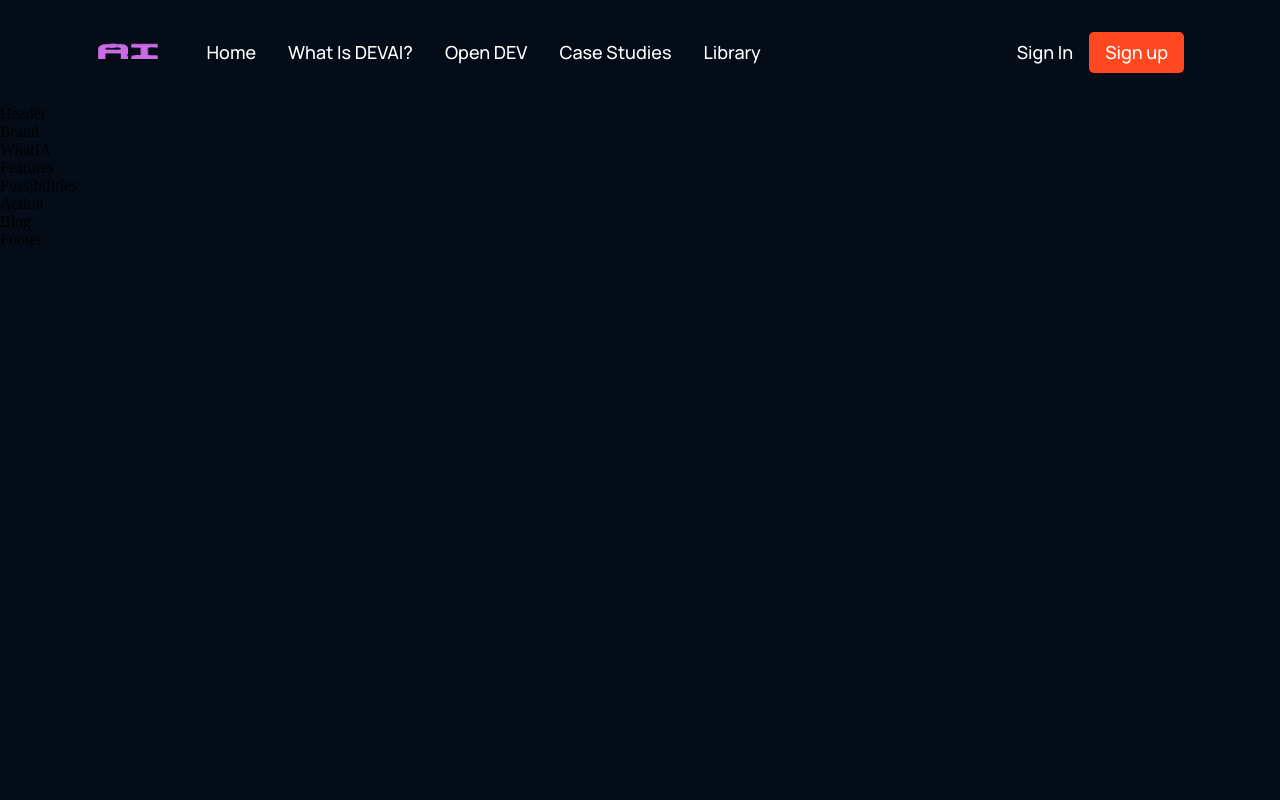
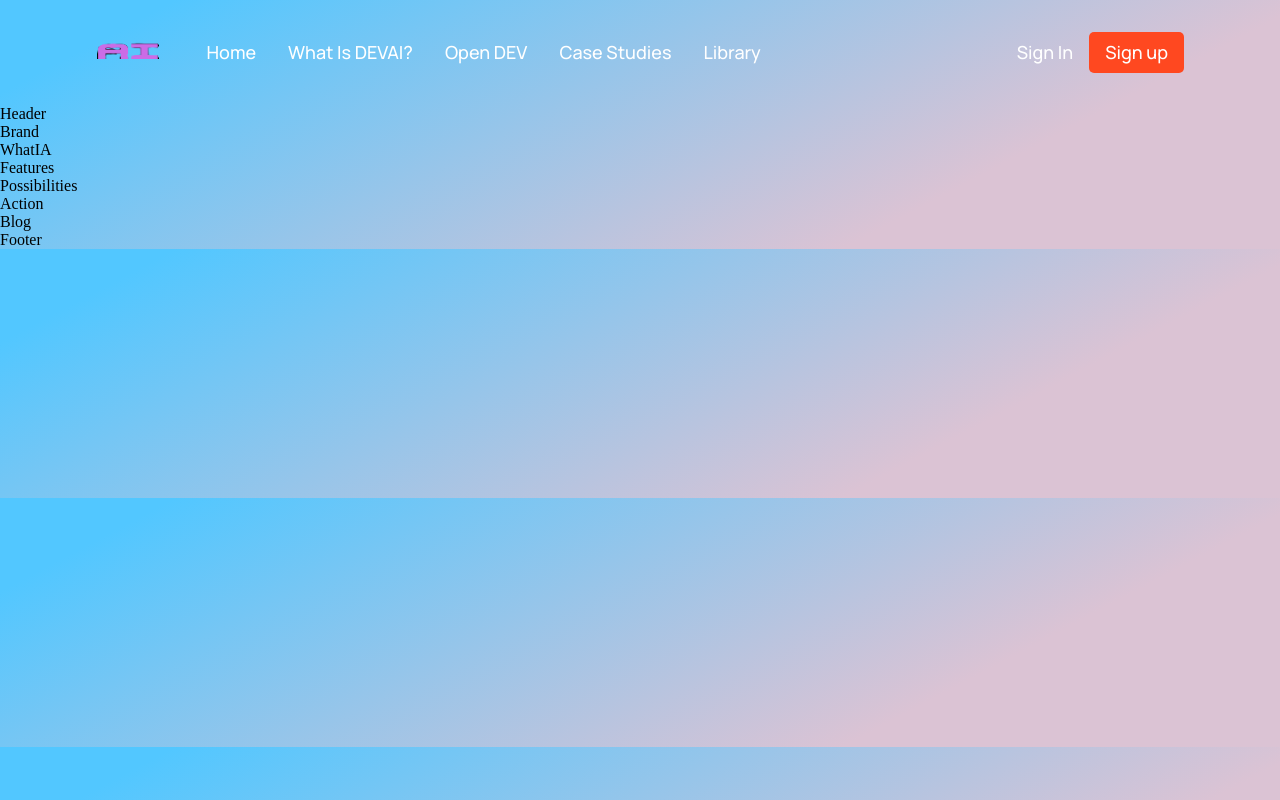
Before and after one commit to Benevanio/Hazy_tech, a React (Create React App) app: page / in a window 1280 px wide. Built offline with nearby package versions, Linux system fonts and the light colour scheme.

Commit message:
Add gradiente

```diff
--- a/public/index.html
+++ b/public/index.html
@@ -13,7 +13,7 @@
 
     <link rel="manifest" href="%PUBLIC_URL%/manifest.json" />
 
-    <title>AI_COMDEV</title>
+    <title>IA_DEV</title>
   </head>
   <body>
     <noscript>You need to enable JavaScript to run this app.</noscript>
--- a/src/App.css
+++ b/src/App.css
@@ -32,8 +32,8 @@ a {
 
 .gradient__text {
   background: var(--gradient-text);
+  -webkit-background-clip: text;
   background-clip: text;
-  -webkit-background-clip: text;
   -webkit-text-fill-color: transparent;
 }
 
--- a/src/index.css
+++ b/src/index.css
@@ -6,7 +6,8 @@
   --gradient-text: linear-gradient(89.97deg, #AE67FA 1.84%, #F49867 102.67%);
   --gradient-bar: linear-gradient(103.22deg, #AE67FA -13.86%, #F49867 99.55%);
 
-  --color-bg: #040C18;
+  --color-bg:background: rgb(244,109,205);
+  background: linear-gradient(332deg, rgb(219, 195, 212) 25%, rgba(82,199,255,1) 90%);
   --color-footer : #031B34;
   --color-blog: #042c54;
   --color-text: #81AFDD;
```
